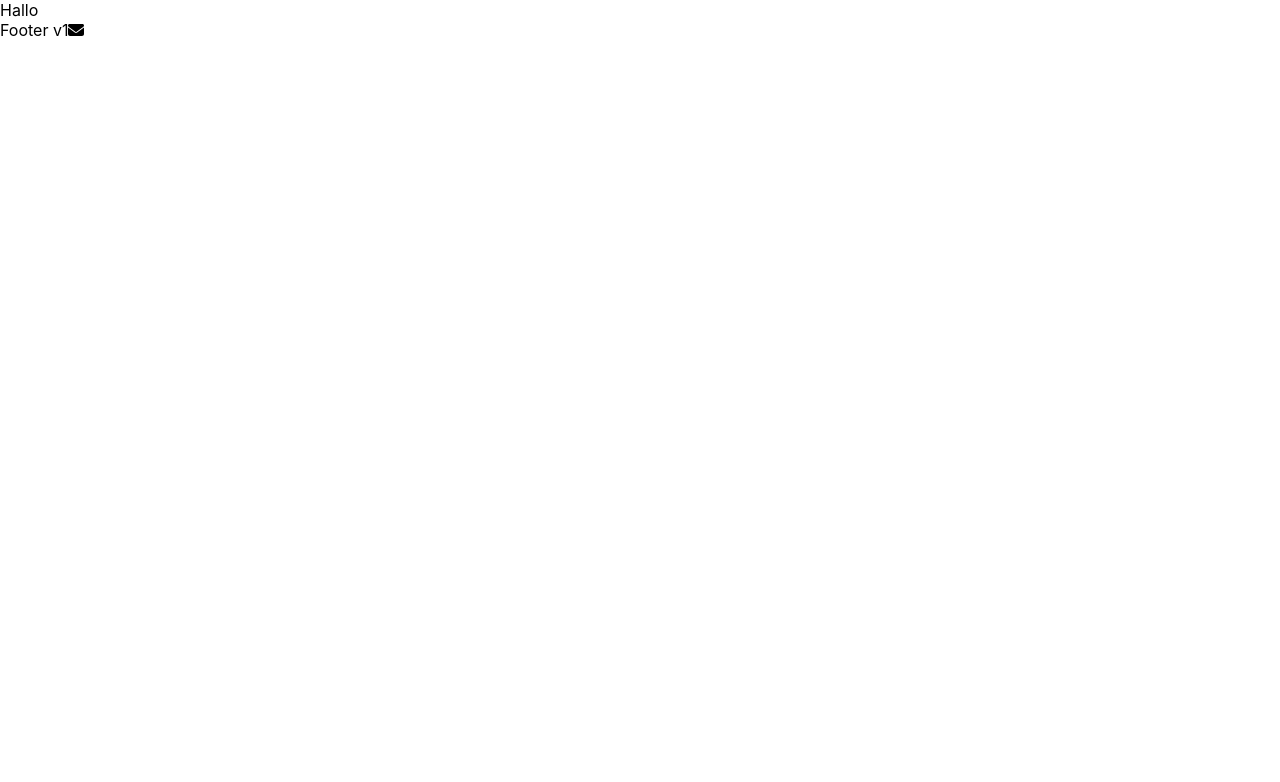
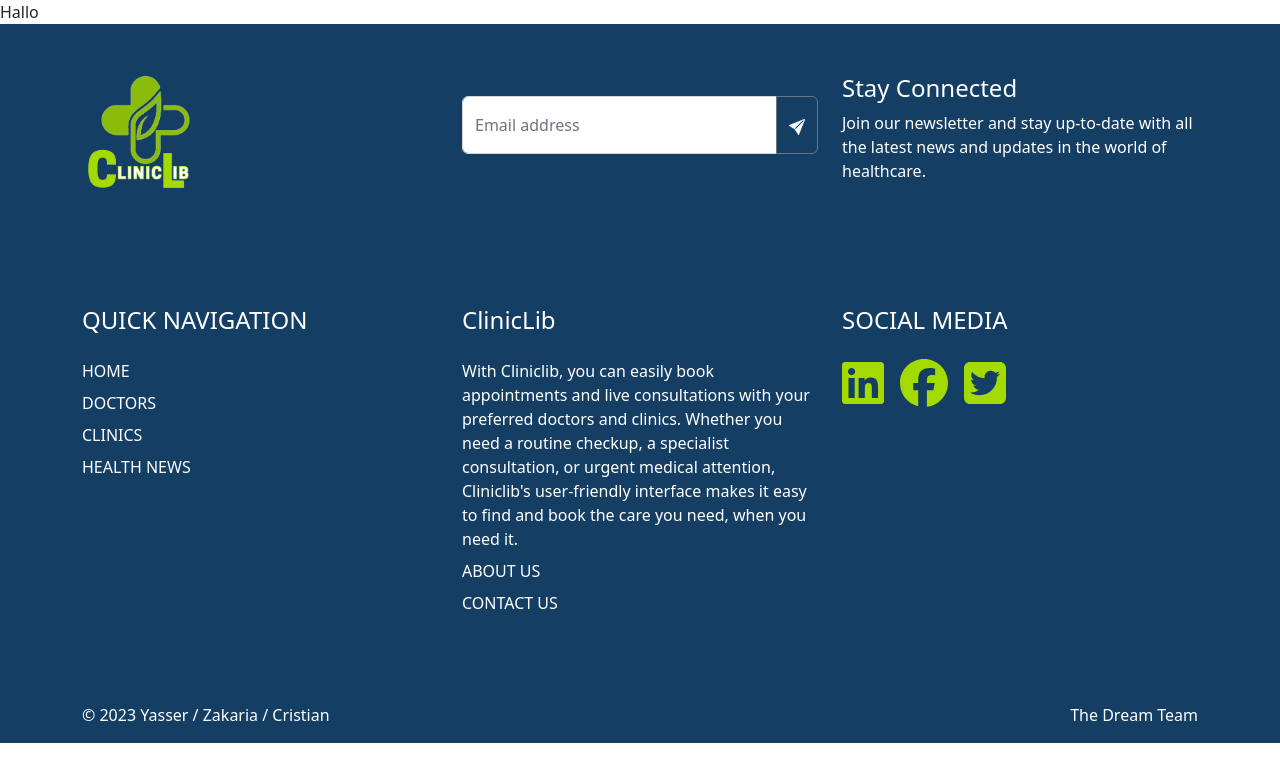
Before and after one commit to yassercoding/ClinicLib, a React (Create React App) app in the folder client/: page / in a window 1280 px wide. Shown: the top 782 px of the page. Built offline with nearby package versions, Linux system fonts and the light colour scheme.

Commit message:
footer version 1

```diff
--- a/client/package.json
+++ b/client/package.json
@@ -4,6 +4,7 @@
   "private": true,
   "dependencies": {
     "@fortawesome/fontawesome-svg-core": "^6.4.0",
+    "@fortawesome/free-brands-svg-icons": "^6.4.0",
     "@fortawesome/free-regular-svg-icons": "^6.4.0",
     "@fortawesome/free-solid-svg-icons": "^6.4.0",
     "@fortawesome/react-fontawesome": "^0.2.0",
--- a/client/src/App.css
+++ b/client/src/App.css
@@ -1,38 +1,20 @@
-.App {
-  text-align: center;
+/* css footer */
+#footer {
+  background-color: #153E65;
+  color: white;
+  text-align: left;
+}
+#footer .input-group > .form-control,
+.input-group > .form-floating,
+.input-group > .form-select {
+  height: calc(3.5rem + 2px);
 }
 
-.App-logo {
-  height: 40vmin;
-  pointer-events: none;
+.logo-footer{
+  width: 32%;
 }
-
-@media (prefers-reduced-motion: no-preference) {
-  .App-logo {
-    animation: App-logo-spin infinite 20s linear;
-  }
+#footer .fa-lg{
+  font-size: 3em;
+  color: rgb(163, 219, 0);
 }
-
-.App-header {
-  background-color: #282c34;
-  min-height: 100vh;
-  display: flex;
-  flex-direction: column;
-  align-items: center;
-  justify-content: center;
-  font-size: calc(10px + 2vmin);
-  color: white;
-}
-
-.App-link {
-  color: #61dafb;
-}
-
-@keyframes App-logo-spin {
-  from {
-    transform: rotate(0deg);
-  }
-  to {
-    transform: rotate(360deg);
-  }
-}
+/* end css footer */
--- a/client/src/App.js
+++ b/client/src/App.js
@@ -1,4 +1,5 @@
 
+import "bootstrap/dist/css/bootstrap.min.css";
 import './App.css';
 import Footer from './components/Footer';
 
--- a/client/src/components/Footer.js
+++ b/client/src/components/Footer.js
@@ -1,14 +1,152 @@
 import React from 'react'
 import { FontAwesomeIcon } from '@fortawesome/react-fontawesome'
-import { faEnvelope } from '@fortawesome/free-solid-svg-icons'
+import { faFacebook,faLinkedin,faTwitterSquare } from '@fortawesome/free-brands-svg-icons'
+
+import Logo from "../images/logo_1.png"
+import Form from "react-bootstrap/Form";
+import InputGroup from "react-bootstrap/InputGroup";
+import Button from "react-bootstrap/Button";
 
 function Footer() {
   return (
-    <div>
-        Footer v1
-        <FontAwesomeIcon icon={faEnvelope} />
-    </div>
-  )
+    <footer id="footer">
+      <div className="container">
+        <div className="row row-cols-1 row-cols-sm-2 row-cols-md-5 py-5 align-items-center">
+          <div className="col-lg-4 col-md-8 col-xs-12 mb-3">
+
+            <img src={Logo} alt="Logo" className="logo-footer" width="" height="" />
+          </div>
+
+          <div className="col-lg-4 col-md-8 col-xs-12 mb-3">
+            <InputGroup className="mb-3">
+              <Form.Control
+                placeholder="Email address"
+                aria-label="Email address"
+                aria-describedby="basic-addon2"
+              />
+              <Button variant="outline-secondary" >
+                <svg
+                  xmlns="http://www.w3.org/2000/svg"
+                  width="16"
+                  height="16"
+                  fill="GhostWhite"
+                  className="bi bi-send-fill"
+                  viewBox="0 0 16 16">
+                  <path d="M15.964.686a.5.5 0 0 0-.65-.65L.767 5.855H.766l-.452.18a.5.5 0 0 0-.082.887l.41.26.001.002 4.995 3.178 3.178 4.995.002.002.26.41a.5.5 0 0 0 .886-.083l6-15Zm-1.833 1.89L6.637 10.07l-.215-.338a.5.5 0 0 0-.154-.154l-.338-.215 7.494-7.494 1.178-.471-.47 1.178Z" />
+                </svg>
+              </Button>
+            </InputGroup>
+          </div>
+
+          <div className="col-lg-4 col-md-8 col-xs-12 mb-3">
+
+            <h4>Stay Connected</h4>
+            <ul className="nav flex-column">
+              <li className="nav-item mb-2">Join our newsletter and stay up-to-date with all the latest news and updates in the world of healthcare.
+              </li>
+            </ul>
+          </div>
+        </div>
+      </div>
+      {/* <hr /> */}
+
+      <div className="container">
+        <div className="row row-cols-1 row-cols-sm-2 row-cols-md-5 py-5">
+          <div className="col-lg-4 col-md-6 col-xs-12 mb-3">
+          <h4 className= "mb-4">QUICK NAVIGATION</h4>
+            <ul className="nav flex-column">
+              <li className="nav-item mb-2">
+                HOME
+              </li>
+              <li className="nav-item mb-2">
+                DOCTORS
+              </li>
+              <li className="nav-item mb-2">
+                CLINICS
+              </li>
+
+              <li className="nav-item mb-2">
+               HEALTH NEWS
+              </li>
+              </ul>
+          </div>
+
+          <div className="col-lg-4 col-md-8 col-xs-12 mb-3 ">
+
+            <h4 className= "mb-4">ClinicLib</h4>
+            <ul className="nav flex-column">
+              <li className="nav-item mb-2">
+
+              With Cliniclib, you can easily book appointments and live consultations with your preferred doctors and clinics. Whether you need a routine checkup, a specialist consultation, or urgent medical attention, Cliniclib's user-friendly interface makes it easy to find and book the care you need, when you need it.
+              </li>
+              <li className="nav-item mb-2">
+
+                ABOUT US
+              </li>
+              <li className="nav-item mb-2">
+
+                CONTACT US
+              </li>
+
+
+            </ul>
+          </div>
+
+          <div className="col-lg-4 col-md-8 col-xs-12 mb-3">
+
+            <h4 className= "mb-4">SOCIAL MEDIA</h4>
+
+
+            <ul className="list-unstyled d-flex">
+
+
+              <li>
+                <a
+                  href="https://www.linkedin.com/"
+                  target="_blank">
+                  <FontAwesomeIcon icon={faLinkedin} size="lg" />
+                </a>
+              </li>
+
+              <li className="ms-3">
+                <a
+                  href="https://www.facebook.com/"
+                  target="_blank">
+                  <FontAwesomeIcon icon={faFacebook} size="lg" />
+                </a>
+              </li>
+
+              <li className="ms-3">
+                <a
+                  href="https://twitter.com/?lang=en"
+                  target="_blank">
+                  <FontAwesomeIcon icon={faTwitterSquare} size="lg" />
+                </a>
+              </li>
+
+            </ul>
+
+          </div>
+        </div>
+      </div>
+
+      <div className="container-fluid gigi-footer2">
+        <div className="container">
+          <div className="d-flex flex-wrap justify-content-between align-items-center py-3 ">
+            <div className="col-md-6 d-flex align-items-center">
+              <span className="mb-3 mb-md-0">
+                &copy; 2023 Yasser / Zakaria / Cristian
+              </span>
+            </div>
+            <p className="nav justify-content-end ">
+            The Dream Team
+            </p>
+
+          </div>
+        </div>
+      </div>
+    </footer>
+  );
 }
 
 export default Footer
```
Also changed, not shown: 1 other file (tests, documents, lock files or other folders).
